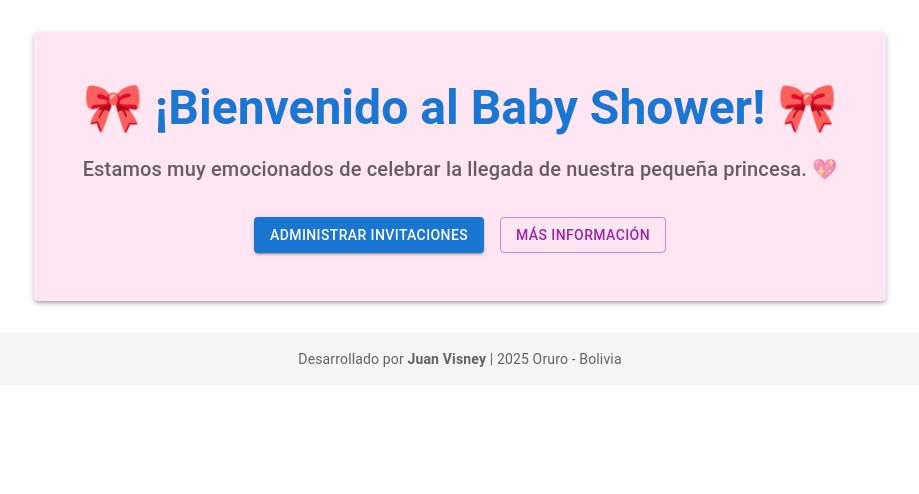
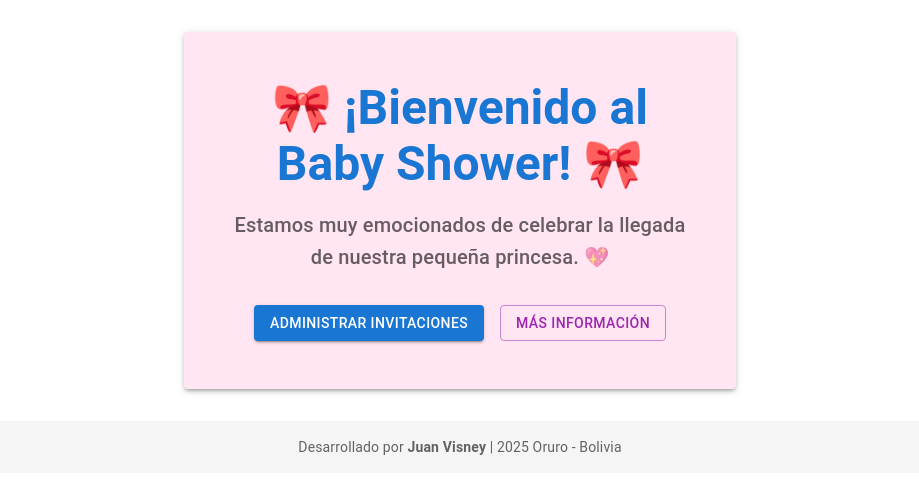
Before and after one commit to jvcodeXD/baby-shower-frontend, a Next.js app: page / in a window 1280 px wide. Shown: the top 494 px of the page, without its empty margins (180-1099 px from the left). Built offline with nearby package versions, Linux system fonts and the light colour scheme.

Commit message:
correccion admin page

```diff
--- a/app/page.tsx
+++ b/app/page.tsx
@@ -6,7 +6,7 @@ export default function Home() {
   const router = useRouter();
 
   return (
-    <Container maxWidth="md">
+    <Container maxWidth="sm">
       <Paper
         elevation={3}
         sx={{ p: 6, mt: 4, textAlign: "center", bgcolor: "#ffe6f2" }}
```
